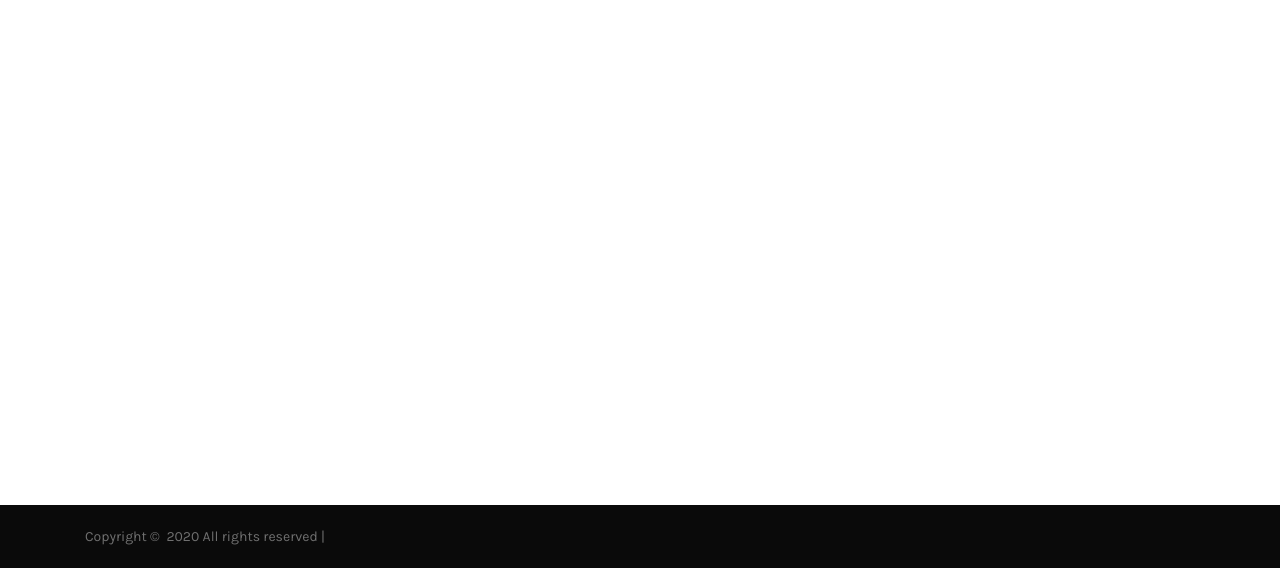
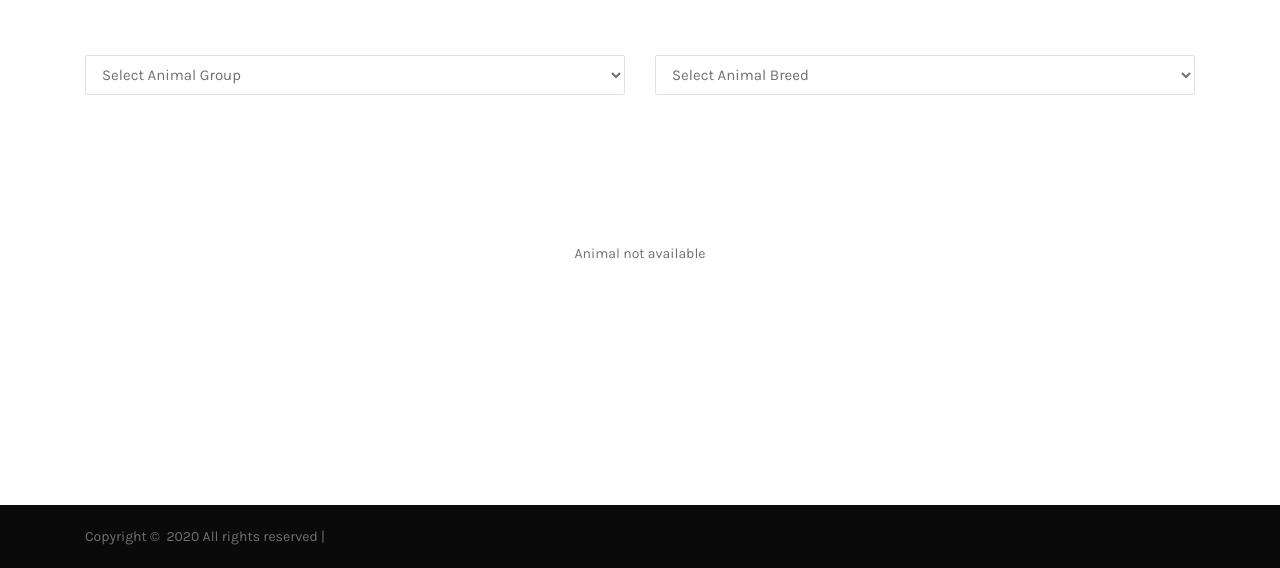
Before and after one commit to rajesh711/django-animalsell, a Django app: template animal/templates/animal_tmp/home.html in a window 1280 px wide. Shown: the part 120-688 px from the top of the page. Run offline with Django 3.2, Linux system fonts and the light colour scheme; the template is opened without the code that fills it, so the values that code supplies are empty; some libraries are stand-ins or nearby versions.

Commit message:
select animal according to group and type

```diff
--- a/animal/templates/animal_tmp/home.html
+++ b/animal/templates/animal_tmp/home.html
@@ -2,9 +2,40 @@
 {% extends "animal_tmp/base.html" %}
 {% block content %}
 {% load static %}
+  {% load i18n %}
  <div class="section-heading">
  </div>
- <div class="col-lg-12">
+<div class="col-md-12">
+    <form action="{% url 'animal-list' %}" method="post"  id="search_animal" data-type-url="{% url 'ajax_load_type' %}">
+        {% csrf_token %}
+    <div class="row">
+            {% get_current_language as LANGUAGE_CODE %}
+            <div class="col-md-6">
+                <div class="form-group">
+               <select name="group" class="form-control group" id="group">
+                   <option value="">{% trans "Select Animal Group" %}</option>
+                   {% for group in groups %}
+                   <option value="{{ group.pk}}" {% if group.pk == group_id %} selected{% endif %}>
+                       {% if 'hi' == LANGUAGE_CODE %}{{ group.in_name }} {% else %} {{ group.en_name }} {% endif %}</option>
+                   {% endfor %}
+               </select>
+                </div>
+            </div>
+            <div class="col-md-6">
+                <div class="form-group">
+               <select name="breed" class="form-control breed" id="breed">
+                   <option value="">{% trans "Select Animal Breed" %}</option>
+                   {% for type in types %}
+                   <option value="{{ type.pk}}" {% if type.pk == breed_id %} selected{% endif %}>
+                       {% if 'hi' == LANGUAGE_CODE %}{{ type.in_type }} {% else %} {{ type.en_type }} {% endif %}</option>
+                   {% endfor %}
+               </select>
+                </div>
+            </div>
+    </div>
+    </form>
+    </div>
+ <div class="col-lg-12" style="margin-top:50px;">
      <div class="row display_animal">
          <div class="col-lg-12 display_pagination">
              <div class="row">
@@ -131,6 +162,11 @@
          </div>
      </div>
  </div>
+ {% if not page_obj%}
+<div class="col-md-12" style="margin-top:80px;">
+<p style="text-align:center;">{% trans "Animal not available" %}</p>
+    </div>
+{% endif %}
 
 
     <div class="modal fade" id="modalContactForm" tabindex="-1" role="dialog" aria-labelledby="myModalLabel"aria-hidden="true">
@@ -145,6 +181,23 @@
     </a>
 </div>
 <script>
+$( document ).ready(function() {
+     {% if group_id %}
+     $("#group option[value='{{ group_id }}']").attr('selected', 'selected');
+    {% endif %}
+     {% if breed_id %}
+     $("#breed option[value='{{ breed_id }}']").attr('selected', 'selected');
+    {% endif %}
+});
+
+$(document).on('change','.group', function(){
+$("#breed").prop("selectedIndex", -1);
+ $('form#search_animal').submit();
+  });
+
+$(document).on('change','.breed', function(){
+ $('form#search_animal').submit();
+});
 
 $(document).on('click','.like_unlike_animal', function(){
     var animalId = $(this).attr("data-animals-id");
@@ -270,6 +323,7 @@ $(document).on('click','.animal_comment', function(){
              location.reload(true);
         }
       });
+
  });
 </script>
 <div class="lodder_display_maddel">
```
Also changed, not shown: animal/models.py (+45 -45 lines), animal/views.py (+40 -10 lines), animalselling/settings.py (+8 -8 lines), locale/en-us/LC_MESSAGES/django.po, locale/hi/LC_MESSAGES/django.po, 2 other files.
